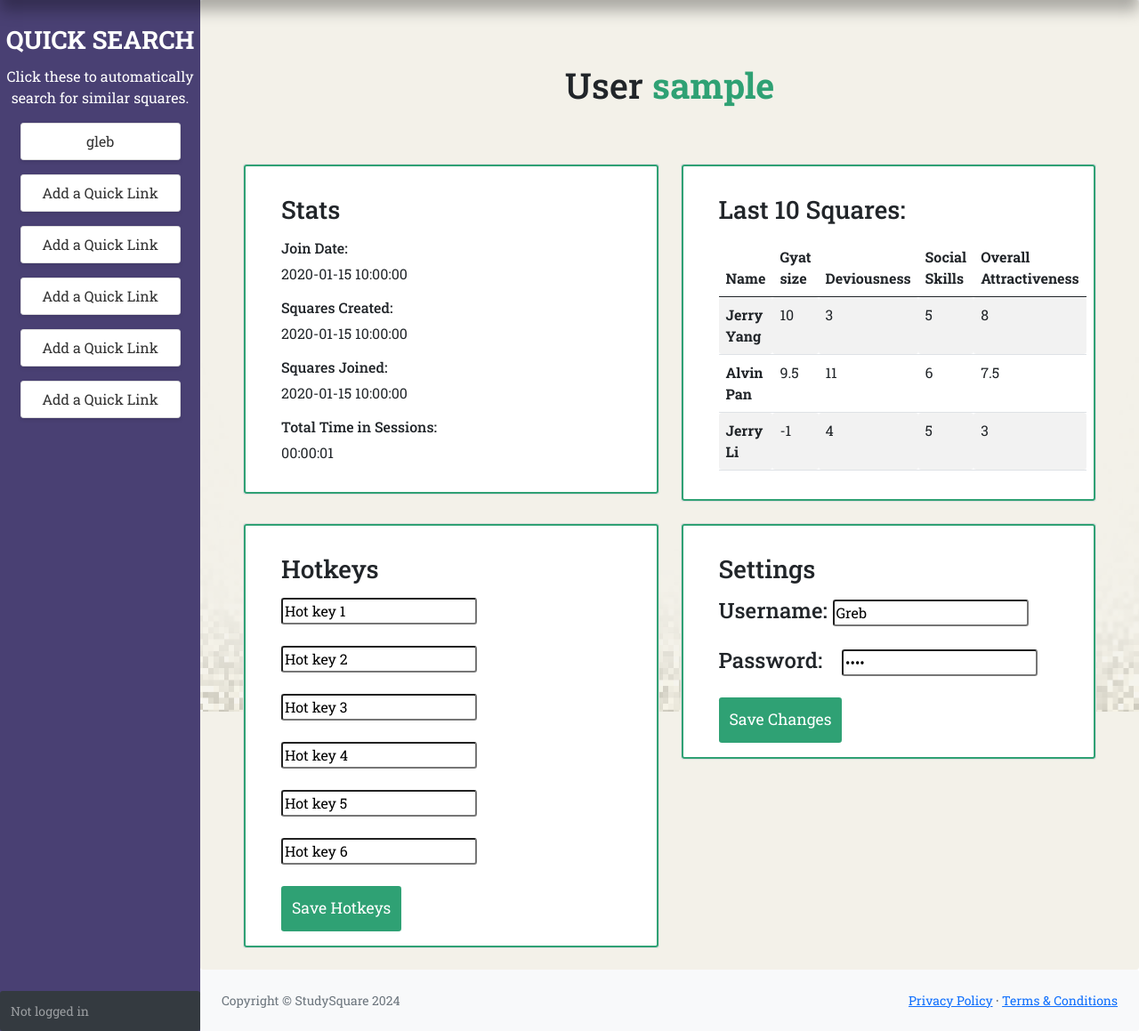
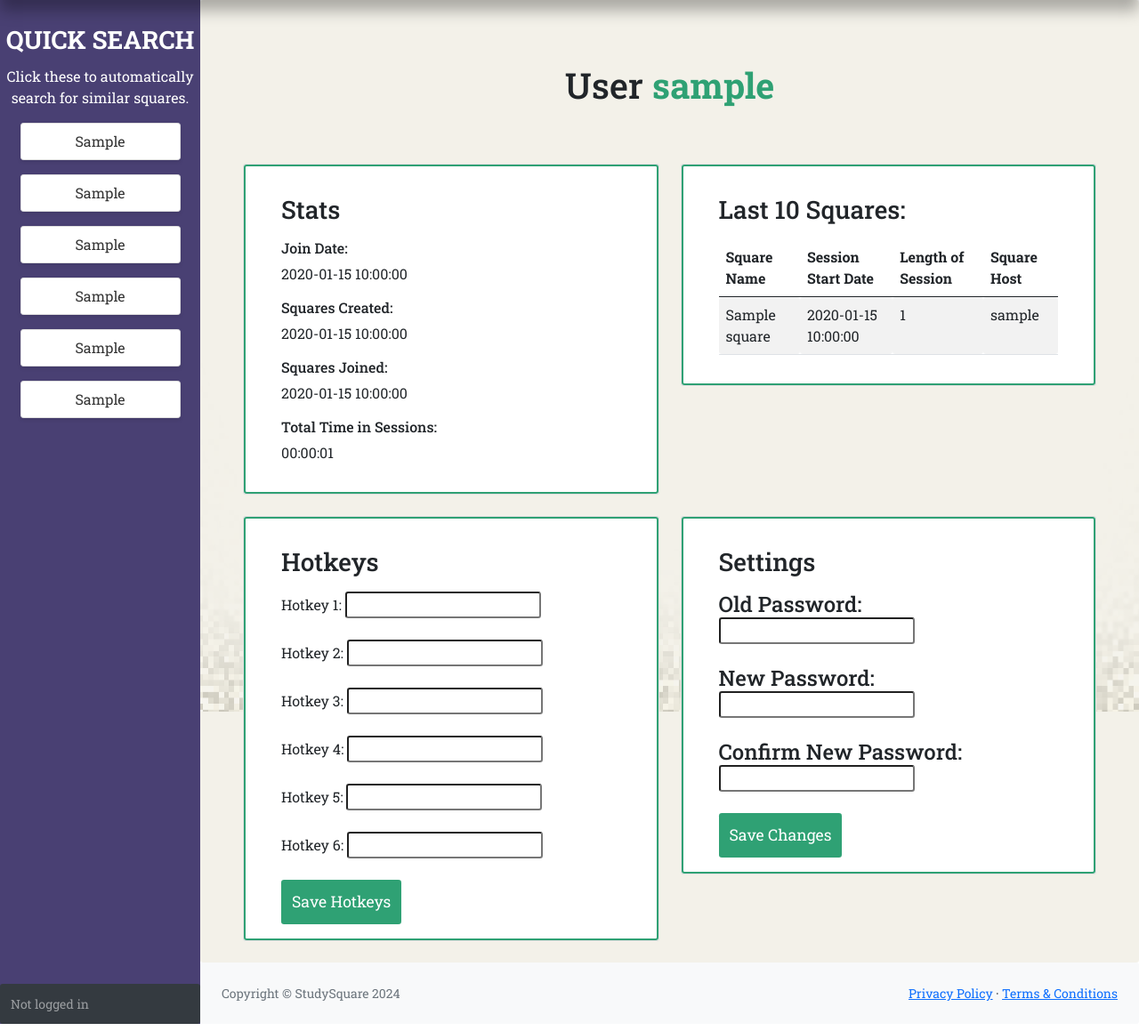
Before and after one commit to fireheartjerry/StudySquare, a Flask app: template src/templates/profile.html in a window 1280 px wide. Shown: the part 96-1255 px from the top of the page at 89% size. Run offline with Flask 3, Linux system fonts and the light colour scheme; the template is opened without the code that fills it: most values are stand-ins (such as "Sample title", 1, 10 or a date in 2020); parts of the project's set-up code (start-up, migrations or seed data) failed here and were passed over; some libraries are stand-ins or nearby versions.

Commit message:
Added hotkeys and chnage password

```diff
--- a/src/application.py
+++ b/src/application.py
@@ -62,19 +62,18 @@ app.register_blueprint(view_square, url_prefix="/square")
 
 @app.route("/")
 def index():
+    hotkey1, hotkey2, hotkey3, hotkey4, hotkey5, hotkey6 = gethotkeys()
+
     popular_squares = db.execute("SELECT * FROM squares ORDER BY members DESC LIMIT 3")
-    return render_template("index.html", popular_squares=popular_squares)
-
-
-@app.route("/square")
-def square():
-    return render_template("square.html")
+    return render_template("index.html", popular_squares=popular_squares, hotkey1=hotkey1, hotkey2=hotkey2, hotkey3=hotkey3, hotkey4=hotkey4, hotkey5=hotkey5, hotkey6=hotkey6)
 
 
 @app.route("/profile")
 def profile():
+    hotkey1, hotkey2, hotkey3, hotkey4, hotkey5, hotkey6 = gethotkeys()
     data = db.execute("SELECT * FROM users WHERE id = :uid", uid=session["user_id"])[0]
-    return render_template("profile.html", data=data)
+    recent_10_squares = db.execute("SELECT * FROM square_join_log WHERE user_id = :uid ORDER BY date DESC LIMIT 10", uid=session["user_id"])
+    return render_template("profile.html", data=data, recent_10_squares=recent_10_squares, hotkey1=hotkey1, hotkey2=hotkey2, hotkey3=hotkey3, hotkey4=hotkey4, hotkey5=hotkey5, hotkey6=hotkey6)
 
 
 @app.route("/login", methods=["GET", "POST"])
@@ -150,6 +149,10 @@ def register():
             flash('Username already exists', 'danger')
         return render_template("auth/register.html"), 400
 
+    user = db.execute("SELECT * FROM users WHERE username=?", username)[0]
+    session["user_id"] = user["id"]
+    session["username"] = user["username"]
+
     flash(('Account successfully created! Don\'t forget your password'), 'success')
     logger.info((f"User {username} has created an account "
                  f"on IP {request.remote_addr}"), extra={"section": "auth"})
@@ -159,8 +162,9 @@ def register():
 @app.route("/squares/create", methods=["GET", "POST"])
 @login_required
 def create_square():
+    hotkey1, hotkey2, hotkey3, hotkey4, hotkey5, hotkey6 = gethotkeys()
     if request.method == "GET":
-        return render_template("square/create.html")
+        return render_template("square/create.html", hotkey1=hotkey1, hotkey2=hotkey2, hotkey3=hotkey3, hotkey4=hotkey4, hotkey5=hotkey5, hotkey6=hotkey6)
 
     # Reached via POST
     id = generate_sq_id()
@@ -174,12 +178,12 @@ def create_square():
 
     if not square_name or not description or not preview or not meeting_code:
         flash('Please enter all required fields', 'danger')
-        return render_template("square/create.html"), 400
+        return render_template("square/create.html", hotkey1=hotkey1, hotkey2=hotkey2, hotkey3=hotkey3, hotkey4=hotkey4, hotkey5=hotkey5, hotkey6=hotkey6), 400
 
     # Ensure a square with this title does not exist already
     if db.execute("SELECT COUNT(*) AS cnt FROM squares WHERE name=?", square_name)[0]["cnt"] > 0:
         flash('Square name already exists', 'danger')
-        return render_template("square/create.html"), 400
+        return render_template("square/create.html", hotkey1=hotkey1, hotkey2=hotkey2, hotkey3=hotkey3, hotkey4=hotkey4, hotkey5=hotkey5, hotkey6=hotkey6), 400
 
     # Add to squares table
     db.execute(("INSERT INTO squares(id, name, creator, create_date, preview, description, public, meeting_code, image_type, topic) "
@@ -187,8 +191,8 @@ def create_square():
                id, square_name, session['user_id'], preview, description, bool(int(privacy)), meeting_code, image_type, topic)
 
     db.execute("INSERT INTO square_members(square_id, user_id, join_date) VALUES(?, ?, datetime('now'))", id, session["user_id"])
-
     db.execute("UPDATE users SET squares_created = squares_created + 1 WHERE id = ?", session["user_id"])
+    db.execute("INSERT INTO square_join_log(user_id, square_id, square_title, square_creator_username) VALUES(?, ?, ?, ?)", (session["user_id"], id, square_name, session["username"]))
 
     logger.info((f"User #{session['user_id']} ({session['username']}) created "
                     f"square {id}"), extra={"section": "square"})
@@ -198,34 +202,80 @@ def create_square():
 
 @app.route("/squares")
 def squares():
+    hotkey1, hotkey2, hotkey3, hotkey4, hotkey5, hotkey6 = gethotkeys()
     title = request.args.get("title")
     if not title:
         title = None
 
-    query = "SELECT * FROM squares"
-    modifier = " WHERE ((public = 1 OR creator = ?)"
-    args = [session["user_id"]] if session.get("user_id") else [-1]
+    query = """
+        SELECT s.*,
+               COUNT(sm.square_id) AS in_square
+        FROM squares s
+        LEFT JOIN square_members sm ON s.id = sm.square_id AND sm.user_id = ?
+        WHERE (s.public = 1 OR s.creator = ? OR sm.user_id = ?)
+    """
+    args = [session.get("user_id", -1), session.get("user_id", -1), session.get("user_id", -1)]
+
     if title:
-        modifier += " AND (LOWER(name) LIKE ? OR LOWER(topic) LIKE ? OR LOWER(description) LIKE ? OR LOWER(preview) LIKE ?)"
-        args.append('%' + title.lower() + '%')
-        args.append('%' + title.lower() + '%')
-        args.append('%' + title.lower() + '%')
-        args.append('%' + title.lower() + '%')
-        if session.get("user_id"):
-            db.execute("INSERT INTO searches(user_id, search) VALUES(?, ?)", session['user_id'], title)
-    modifier += ") ORDER BY name ASC"
-    query += modifier
+        query += " AND (LOWER(s.name) LIKE ? OR LOWER(s.topic) LIKE ? OR LOWER(s.description) LIKE ? OR LOWER(s.preview) LIKE ?)"
+        title_like = '%' + title.lower() + '%'
+        args.extend([title_like, title_like, title_like, title_like])
+
+    query += " GROUP BY s.id ORDER BY s.name ASC"
+
     data = db.execute(query, *args)
 
     if not data:
         flash("No such squares found.", "warning")
         return redirect("/")
 
-    for row in data:
-        row['in_square'] = db.execute("SELECT COUNT(*) AS cnt FROM square_members WHERE square_id = :sid AND user_id = :uid", sid=row['id'], uid=session.get("user_id", -1))[0]["cnt"]
+    # 'in_square' is already calculated in the query, so no need for another loop
+    return render_template("square/squares.html", squares=data, hotkey1=hotkey1, hotkey2=hotkey2, hotkey3=hotkey3, hotkey4=hotkey4, hotkey5=hotkey5, hotkey6=hotkey6)
 
-    return render_template("square/squares.html", squares=data)
 
+@app.route("/changepassword", methods=["POST"])
+@login_required
+def change_password():
+    old_password = request.form.get("old_password")
+    new_password = request.form.get("new_password")
+    confirmation = request.form.get("confirm_new_password")
+
+    current_pwd_hash = db.execute("SELECT password FROM users WHERE id = ?", session["user_id"])[0]["password"]
+    if not check_password_hash(current_pwd_hash, old_password):
+        flash("Current password is incorrect", "danger")
+        return redirect("/profile")
+    elif new_password != confirmation:
+        flash("Passwords do not match", "danger")
+        return redirect("/profile")
+    elif not new_password or len(new_password) < 8:
+        flash("Password must be at least 8 characters", "danger")
+        return redirect("/profile")
+
+    db.execute("UPDATE users SET password = ? WHERE id = ?", generate_password_hash(new_password), session["user_id"])
+
+    flash("Password changed successfully", "success")
+    return redirect("/profile")
+
+
+@app.route("/edithotkeys", methods=["POST"])
+@login_required
+def edit_hotkeys():
+    hotkey1 = request.form.get("hotkey1")
+    hotkey2 = request.form.get("hotkey2")
+    hotkey3 = request.form.get("hotkey3")
+    hotkey4 = request.form.get("hotkey4")
+    hotkey5 = request.form.get("hotkey5")
+    hotkey6 = request.form.get("hotkey6")
+
+    existing_hotkeys = db.execute("SELECT * FROM hotkeys WHERE user_id = ?", session["user_id"])
+
+    if not existing_hotkeys:
+        db.execute("INSERT INTO hotkeys(user_id, hotkey1, hotkey2, hotkey3, hotkey4, hotkey5, hotkey6) VALUES(?, ?, ?, ?, ?, ?, ?)", session["user_id"], hotkey1, hotkey2, hotkey3, hotkey4, hotkey5, hotkey6)
+    else:
+        db.execute("UPDATE hotkeys SET hotkey1 = ?, hotkey2 = ?, hotkey3 = ?, hotkey4 = ?, hotkey5 = ?, hotkey6 = ? WHERE user_id = ?", (hotkey1, hotkey2, hotkey3, hotkey4, hotkey5, hotkey6, session["user_id"]))
+
+    flash("Hotkeys updated successfully", "success")
+    return redirect("/profile")
 
 # Error handling
 def errorhandler(e):
--- a/src/templates/index.html
+++ b/src/templates/index.html
@@ -6,7 +6,7 @@
 {% block main %}
 <section class="squares-container">
     <div class="squares-header text-center">
-        <h1 class="display-4" id="titleHeading">Popular Square</h1>
+        <h1 class="display-4" id="titleHeading">Popular Squares</h1>
         <p class="lead" id="desc">Top three squares by members.</p>
     </div>
     <div class="squares-grid row">
--- a/src/templates/layout.html
+++ b/src/templates/layout.html
@@ -138,22 +138,46 @@
                             <div class="fs-6 mb-3" style="color: white">Click these to automatically search for similar squares.</div>
                             <ul class="quicksearch-list">
                                 <li class="quicksearch-item">
-                                    <a href="#" class="quicksearch-link" id="qs-1">gleb</a>
+                                    {% if hotkey1 %}
+                                        <a href="/squares?title={{ hotkey1 }}" class="quicksearch-link" id="qs-1">{{ hotkey1 }}</a>
+                                    {% else %}
+                                        <a href="/profile#hotkeys" class="quicksearch-link" id="qs-1">Add a Quick Link</a>
+                                    {% endif %}
                                 </li>
                                 <li class="quicksearch-item">
-                                    <a href="#" class="quicksearch-link" id="qs-2">Add a Quick Link</a>
+                                    {% if hotkey2 %}
+                                        <a href="/squares?title={{ hotkey2 }}" class="quicksearch-link" id="qs-2">{{ hotkey2 }}</a>
+                                    {% else %}
+                                        <a href="/profile#hotkeys" class="quicksearch-link" id="qs-2">Add a Quick Link</a>
+                                    {% endif %}
                                 </li>
                                 <li class="quicksearch-item">
-                                    <a href="#" class="quicksearch-link" id="qs-3">Add a Quick Link</a>
+                                    {% if hotkey3 %}
+                                        <a href="/squares?title={{ hotkey3 }}" class="quicksearch-link" id="qs-3">{{ hotkey3 }}</a>
+                                    {% else %}
+                                        <a href="/profile#hotkeys" class="quicksearch-link" id="qs-3">Add a Quick Link</a>
+                                    {% endif %}
                                 </li>
                                 <li class="quicksearch-item">
-                                    <a href="#" class="quicksearch-link" id="qs-4">Add a Quick Link</a>
+                                    {% if hotkey4 %}
+                                        <a href="/squares?title={{ hotkey4 }}" class="quicksearch-link" id="qs-4">{{ hotkey4 }}</a>
+                                    {% else %}
+                                        <a href="/profile#hotkeys" class="quicksearch-link" id="qs-4">Add a Quick Link</a>
+                                    {% endif %}
                                 </li>
                                 <li class="quicksearch-item">
-                                    <a href="#" class="quicksearch-link" id="qs-5">Add a Quick Link</a>
+                                    {% if hotkey5 %}
+                                        <a href="/squares?title={{ hotkey5 }}" class="quicksearch-link" id="qs-5">{{ hotkey5 }}</a>
+                                    {% else %}
+                                        <a href="/profile#hotkeys" class="quicksearch-link" id="qs-5">Add a Quick Link</a>
+                                    {% endif %}
                                 </li>
                                 <li class="quicksearch-item">
-                                    <a href="#" class="quicksearch-link" id="qs-6">Add a Quick Link</a>
+                                    {% if hotkey6 %}
+                                        <a href="/squares?title={{ hotkey6 }}" class="quicksearch-link" id="qs-6">{{ hotkey6 }}</a>
+                                    {% else %}
+                                        <a href="/profile#hotkeys" class="quicksearch-link" id="qs-6">Add a Quick Link</a>
+                                    {% endif %}
                                 </li>
                             </ul>
                             <script>
--- a/src/templates/profile.html
+++ b/src/templates/profile.html
@@ -19,7 +19,7 @@
                         <h6>Squares Joined: </h6> <p>{{ data['squares_joined'] }}</p>
                         <h6>Total Time in Sessions: </h6> <p id="timeCounter">Loading...</p>
                         <script>
-                            var numSeconds = {{ data['total_seconds'] }}; // do some jinja stuff i think probably
+                            var numSeconds = {{ data['total_seconds'] }};
                             function processNum(a) {
                                 a = Math.floor(a);
                                 if (a < 10) {return "0".concat(a);}
@@ -39,34 +39,22 @@
                         <table class="table table-striped table-hover">
                             <thead>
                                 <tr>
-                                    <th scope="col">Name</th>
-                                    <th scope="col">Gyat size</th>
-                                    <th scope="col">Deviousness</th>
-                                    <th scope="col">Social Skills</th>
-                                    <th scope="col">Overall Attractiveness</th>
+                                    <th scope="col">Square Name</th>
+                                    <th scope="col">Session Start Date</th>
+                                    <th scope="col">Length of Session</th>
+                                    <th scope="col">Square Host</th>
                                 </tr>
                             </thead>
-                            <tr>
-                                <th scope="row">Jerry Yang</td>
-                                <td>10</td>
-                                <td>3</td>
-                                <td>5</td>
-                                <td>8</td>
-                            </tr>
-                            <tr>
-                                <th scope="row">Alvin Pan</td>
-                                <td>9.5</td>
-                                <td>11</td>
-                                <td>6</td>
-                                <td>7.5</td>
-                            </tr>
-                            <tr>
-                                <th scope="row">Jerry Li</td>
-                                <td>-1</td>
-                                <td>4</td>
-                                <td>5</td>
-                                <td>3</td>
-                            </tr>
+                            <tbody>
+                                {% for square in recent_10_squares %}
+                                    <tr>
+                                        <td>{{ square['square_title'] }}</td>
+                                        <td>{{ square['date'] }}</td>
+                                        <td>{{ square['length'] }}</td>
+                                        <td>{{ square['square_creator_username'] }}</td>
+                                    </tr>
+                                {% endfor %}
+                            </tbody>
                         </table>
                     </div>
                 </div>
@@ -78,14 +66,17 @@
             <div class="card mb-4 mx-auto" style="position: relative; width: 100%;">
                 <div class="card-body" style="border: 2px solid #2fa174">
                     <div class="container-fluid">
-                        <h3 class="card-title mt-3 mb-3">Hotkeys</h3>
-                        <input type="text" value="Hot key 1"><br><br>
-                        <input type="text" value="Hot key 2"><br><br>
-                        <input type="text" value="Hot key 3"><br><br>
-                        <input type="text" value="Hot key 4"><br><br>
-                        <input type="text" value="Hot key 5"><br><br>
-                        <input type="text" value="Hot key 6"><br><br>
-                        <button class="btn btn-primary">Save Hotkeys</button>
+                        <h3 class="card-title mt-3 mb-3" id="hotkeys">Hotkeys</h3>
+                        <form action="/edithotkeys" method="POST">
+                            <input type="hidden" name="csrf_token" value="{{ csrf_token() }}"/>
+                            Hotkey 1: <input type="text" value="" name="hotkey1"><br><br>
+                            Hotkey 2: <input type="text" value="" name="hotkey2"><br><br>
+                            Hotkey 3: <input type="text" value="" name="hotkey3"><br><br>
+                            Hotkey 4: <input type="text" value="" name="hotkey4"><br><br>
+                            Hotkey 5: <input type="text" value="" name="hotkey5"><br><br>
+                            Hotkey 6: <input type="text" value="" name="hotkey6"><br><br>
+                            <button class="btn btn-primary" type="submit">Save Hotkeys</button>
+                        </form>
                     </div>
                 </div>
             </div>
@@ -95,13 +86,25 @@
                 <div class="card-body" style="border: 2px solid #2fa174">
                     <div class="container-fluid">
                         <h3 class="card-title mt-3 mb-3">Settings</h3>
-                        <h4 class="d-inline mb-5">Username: </h4> <input type="text" value="Greb"><br><br>
-                        <h4 class="d-inline me-3">Password: </h4> <input type="password" value="****"><br><br>
-                        <button class="btn btn-primary">Save Changes</button>
+                        <form action="/changepassword" method="POST">
+                            <input type="hidden" name="csrf_token" value="{{ csrf_token() }}"/>
+
+                            <h4 class="d-inline me-3">Old Password: </h4><br>
+                            <input type="password" name="old_password"><br><br>
+
+                            <h4 class="d-inline me-3">New Password: </h4><br>
+                            <input type="password" name="new_password"><br><br>
+
+                            <h4 class="d-inline me-3">Confirm New Password: </h4><br>
+                            <input type="password" name="confirm_new_password"><br><br>
+
+                            <button type="submit" class="btn btn-primary">Save Changes</button>
+                        </form>
                     </div>
                 </div>
             </div>
         </div>
+
     </div>
 </div>
 
--- a/src/templates/square/square.html
+++ b/src/templates/square/square.html
@@ -77,7 +77,7 @@
                     {% endif %}
                     <hr>
                     <a class="btn btn-primary btn-lg mb-3 w-100" href="https://meet.google.com/{{ data.meeting_code }}" id="join" target="_blank">Join Session</a>
-                    <button class="btn btn-danger w-100 mb-3 endsession"{% if not in_square %} disabled{% endif %}>End Session</button>
+                    <button class="btn btn-danger w-100 mb-3 endsession">End Session</button>
                     {% if data.creator == session.user_id %}
                         <a class="btn btn-secondary w-100" href="/square/{{ data.id }}/ownerview">View as Owner</a>
                     {% endif %}
```
Also changed, not shown: src/create_database.py (+8 -2 lines), src/helpers.py (+10 -0 lines), src/templates/square/squares.html (+12 -1 lines), src/views/square.py (+36 -29 lines).
